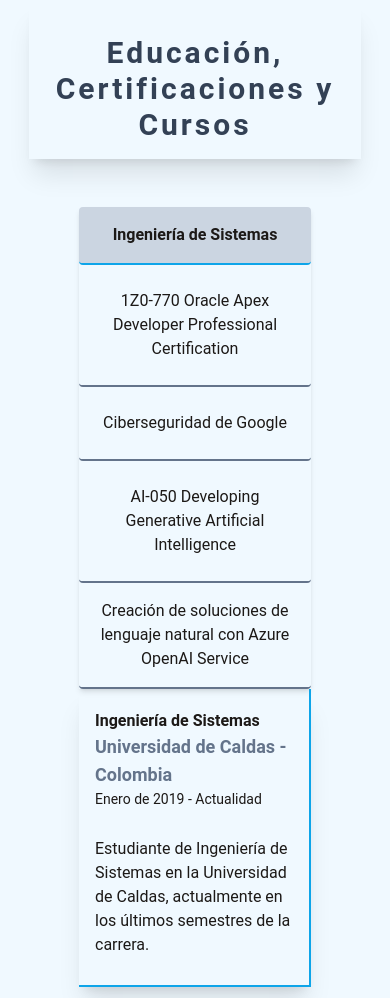
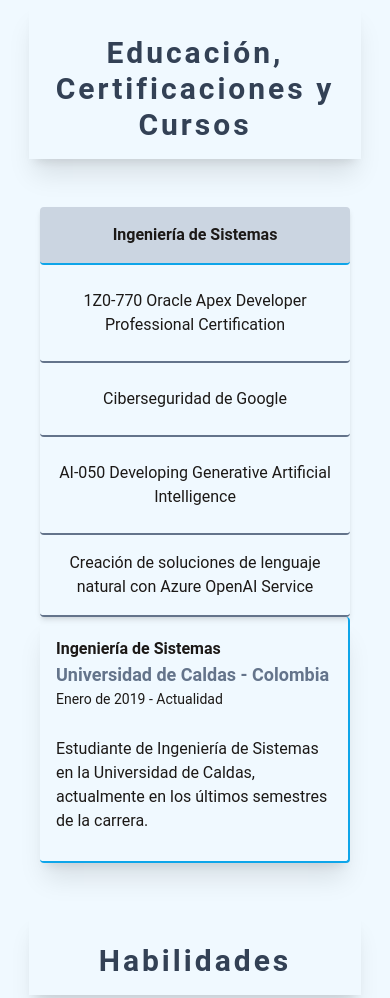
Before and after one commit to Terlius/terlius.github.io, a plain HTML site: page index.html in a window 390 px wide. Shown: the part 1009-2007 px from the top of the page. Drawn offline with nearby package versions, Linux system fonts and the light colour scheme.

Commit message:
Update section education

```diff
--- a/index.html
+++ b/index.html
@@ -135,7 +135,7 @@
         <h2 class="text-3xl text-slate-700 dark:text-white font-bold tracking-widest w-[85%] m-auto text-center pt-8 shadow-xl p-4" id="educationSectionTitle">
             Educación, Certificaciones y Cursos
         </h2>
-        <section id="educationSection" class="my-12 flex flex-col w-[80%] lg:flex-row lg:w-[88%] lg:my-28 m-auto justify-center px-10">
+        <section id="educationSection" class="my-12 flex flex-col w-[90%] lg:flex-row lg:w-[88%] lg:my-28 m-auto justify-center px-10">
             <div class="flex justify-between flex-col lg:w-[30%] shadow-md ">
                 <button type="button" id="link1" data-id="item1" class="border-b-2 font-bold hover:dark:bg-sky-500 w-full px-4 hover:bg-slate-200 lg:border-l-2 lg:border-b-0 lg:text-left transition duration-300 border-sky-500 bg-slate-300 dark:bg-sky-500 py-4 rounded focus:font-bold" >
                     Ingeniería de Sistemas
@@ -153,7 +153,7 @@
                     Creación de soluciones de lenguaje natural con Azure OpenAI Service
                 </button>
             </div>
-            <div class="py-5 lg:px-10 lg-my-0 lg:w-[800px]  shadow-xl px-4  border-b-2 border-sky-500 border-r-2">
+            <div class="py-5 lg:px-10 lg-my-0 lg:w-[800px]  shadow-xl px-4  border-b-2 border-sky-500 border-r-2 rounded">
                 <article id="item6" class="md:px-10 hidden">
                     <h3 class="font-bold block">
                         Certificación Apex Developer Professional 1Z0-770
```
